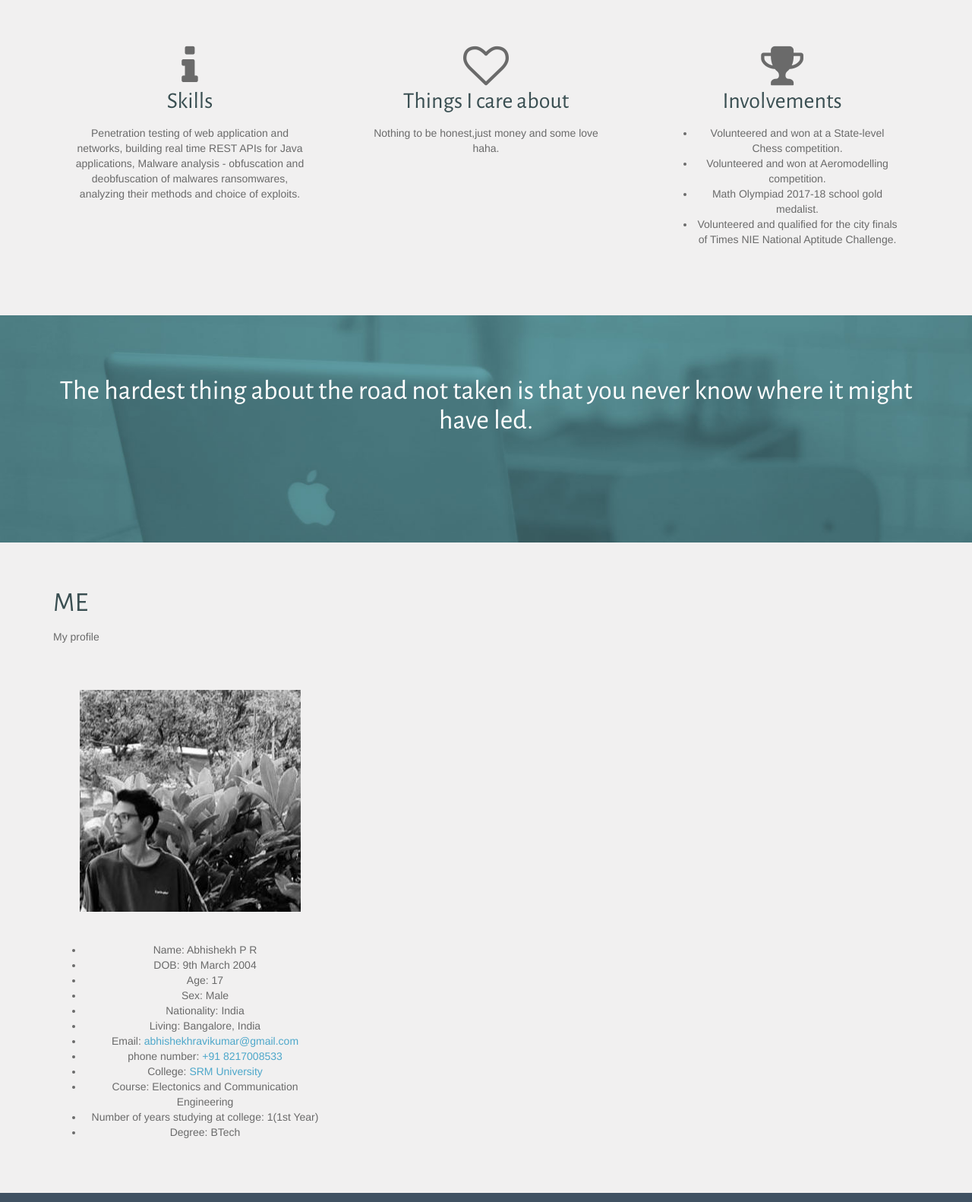
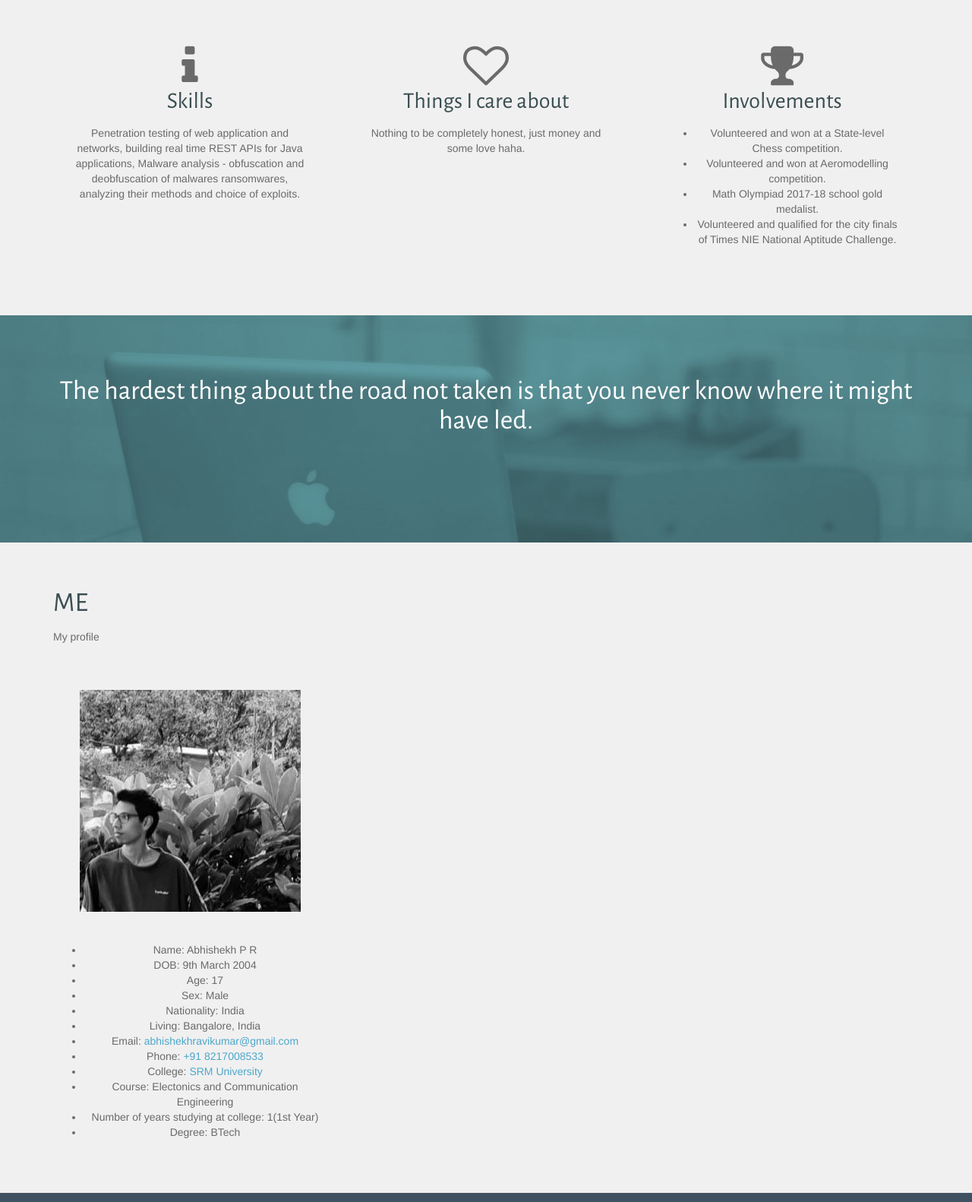
Before and after one commit to AbhishekhPR/My-Portfolio, a plain HTML site: page index.html in a window 1280 px wide. Shown: the part 958-2540 px from the top of the page at 76% size. Drawn offline with nearby package versions, Linux system fonts and the light colour scheme; a web font is replaced by a local one.

Commit message:
index.html

```diff
--- a/index.html
+++ b/index.html
@@ -99,7 +99,7 @@
 								<div class="service">
 									<i class="fa fa-heart-o"></i>
 									<h2>Things I care about</h2>
-									<p> Nothing to be honest,just money and some love haha. </p>
+									<p>Nothing to be completely honest, just money and some love haha.</p>
 								</div>
 							</div>
 							<div class="col-md-4">
@@ -148,7 +148,7 @@
                                         <li>Nationality: India</li>
                                         <li>Living: Bangalore, India</li>
                                         <li>Email: <a href="mailto:abhishekhravikumar@gmail.com">abhishekhravikumar@gmail.com</a></li>
-                                        <li>phone number: <a href="tel:+918217008533">+91 8217008533</a></li>
+                                        <li>Phone: <a href="tel:+918217008533">+91 8217008533</a></li>
                                         <li>College: <a href="https://www.srmist.edu.in/">SRM University</a></li>
                                         <li>Course: Electonics and Communication Engineering</li>
                                         <li>Number of years studying at college: 1(1st Year)</li>
```
